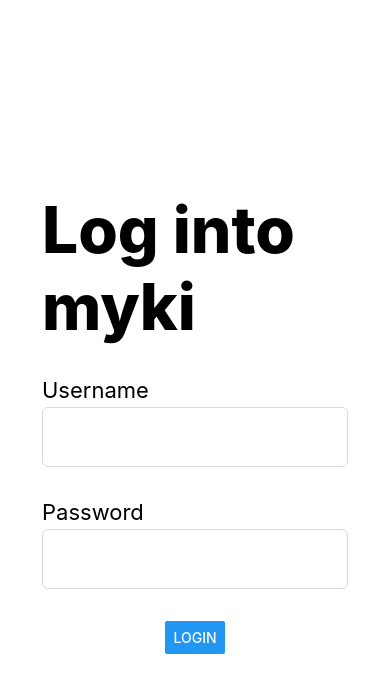
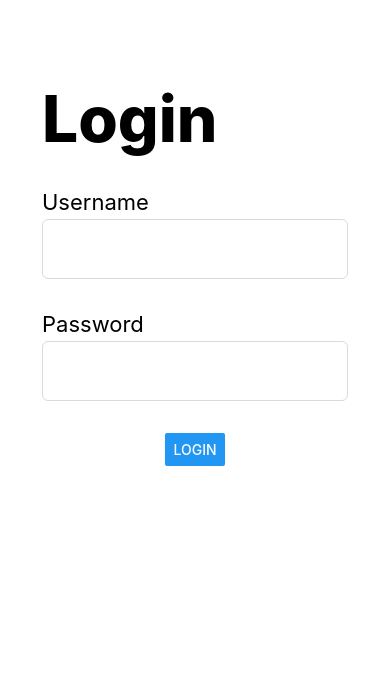
Before and after one commit to idamadam/myki-check, a React Native app: screen / in a window 390 px wide. Shown: the top 692 px of the page. Built offline with nearby package versions, Linux system fonts and the light colour scheme.

Commit message:
Optimised login form

```diff
--- a/src/myki/login.js
+++ b/src/myki/login.js
@@ -36,7 +36,7 @@
     render() {
         return(
             <View style={styles.container}>
-                <Text style={styles.h1}>Log into myki</Text>
+                <Text style={styles.h1}>Login</Text>
                 <Text style={styles.label}>Username</Text>
                 <TextInput
                     style={styles.textbox}
@@ -64,8 +64,8 @@
     container: {
         flex: 1,
         flexDirection: 'column',
-        justifyContent: 'center',
-        alignItems: 'center'
+        alignItems: 'center',
+        paddingTop: 80
     },
     textbox: {
         borderWidth: 0.5,
@@ -73,7 +73,8 @@
         borderColor: '#DADADA',
         width: 306,
         height: 60,
-        marginBottom: 32
+        marginBottom: 32,
+        padding: 16,
     },
     label: {
         fontSize: 22,
```
